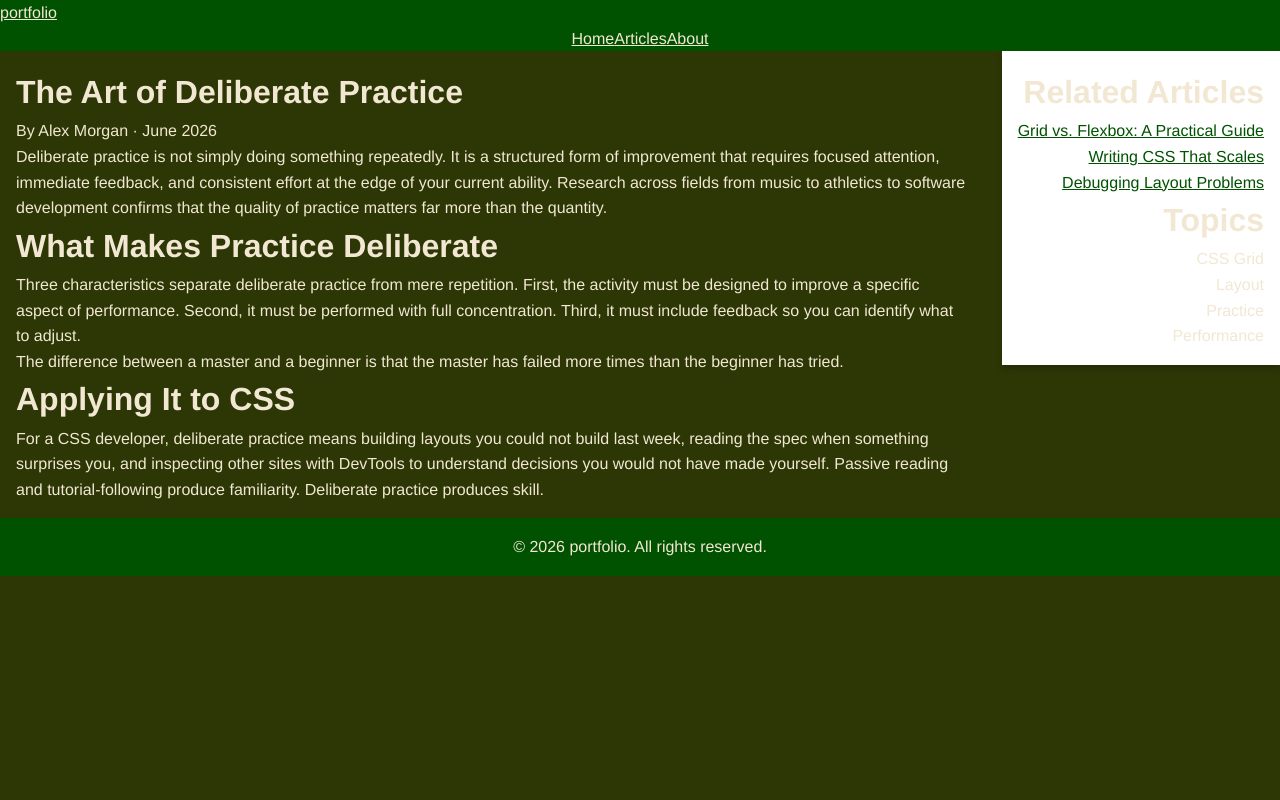
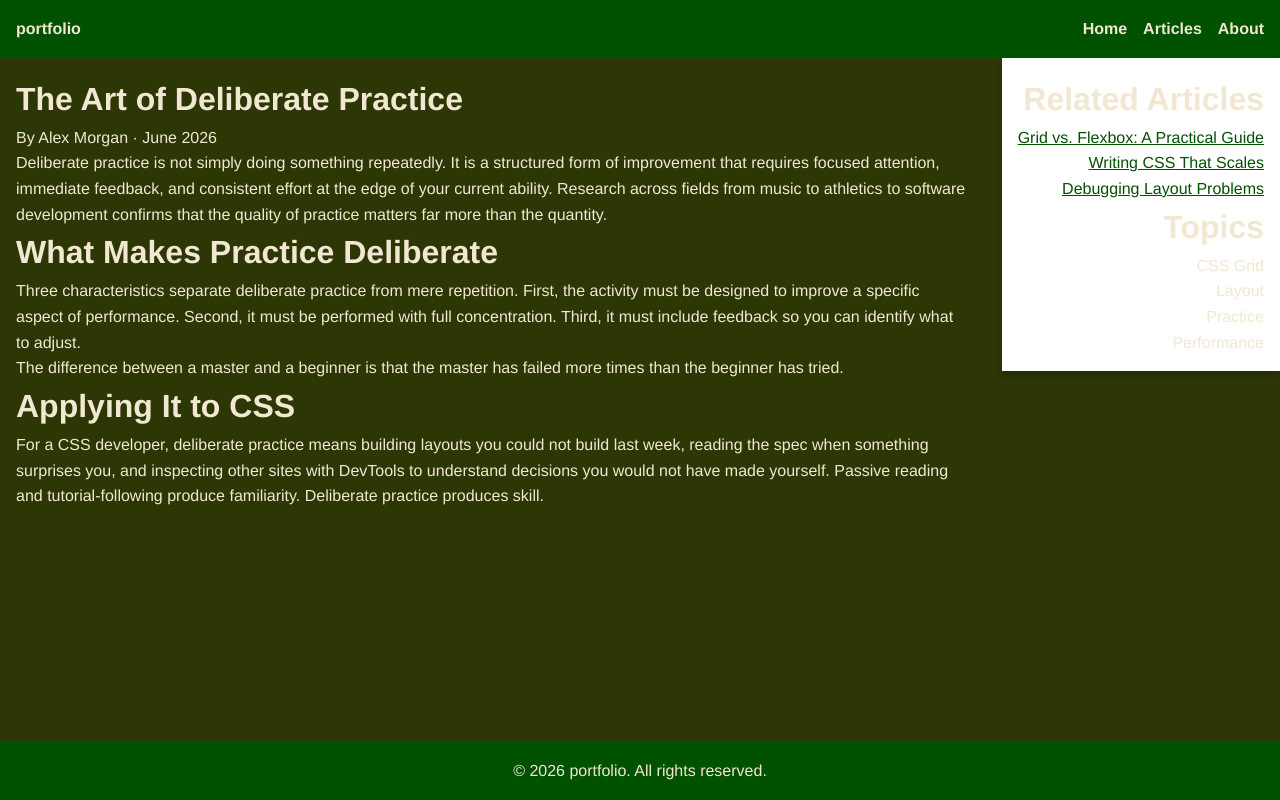
Before and after one commit to alexis-rudy/wdd331-portfolio, a website: page unit-4/grid-layouts/editorial.html in a window 1280 px wide. Drawn offline with Linux system fonts and the light colour scheme.

Commit message:
refactor header and footer styles for improved layout and readability

```diff
--- a/unit-4/grid-layouts/editorial.css
+++ b/unit-4/grid-layouts/editorial.css
@@ -1,16 +1,32 @@
-header, footer {
+header,
+footer {
   background-color: var(--color-accent);
   color: contrast-color(var(--color-accent));
   a {
     color: contrast-color(var(--color-accent));
   }
 }
-footer {
+header {
+  display: flex;
+  align-items: center;
+  justify-content: space-between;
+  gap: var(--spacing-md);
+  padding: var(--spacing-md);
+  a {
+    font-weight: 700;
+    text-decoration: none;
+  }
+  nav {
+    gap: var(--spacing-md);
+  }
+}
+.editorial-page > footer {
   text-align: center;
   padding: var(--spacing-md);
   margin: 0;
 }
 .editorial-page .layout {
+  flex: 1;
   display: grid;
   grid-template-columns: 1fr;
   grid-template-areas:
@@ -20,8 +36,7 @@ footer {
 
   @media (min-width: 768px) {
     grid-template-columns: 1fr fit-content(300px);
-        grid-template-areas:
-            "main sidebar";
+    grid-template-areas: "main sidebar";
   }
 }
 main {
@@ -38,6 +53,5 @@ aside {
     padding: var(--spacing-md);
     box-shadow: var(--shadow-md);
     height: fit-content;
-
   }
 }
```
Lines whose indentation alone changed are shown as unchanged.
